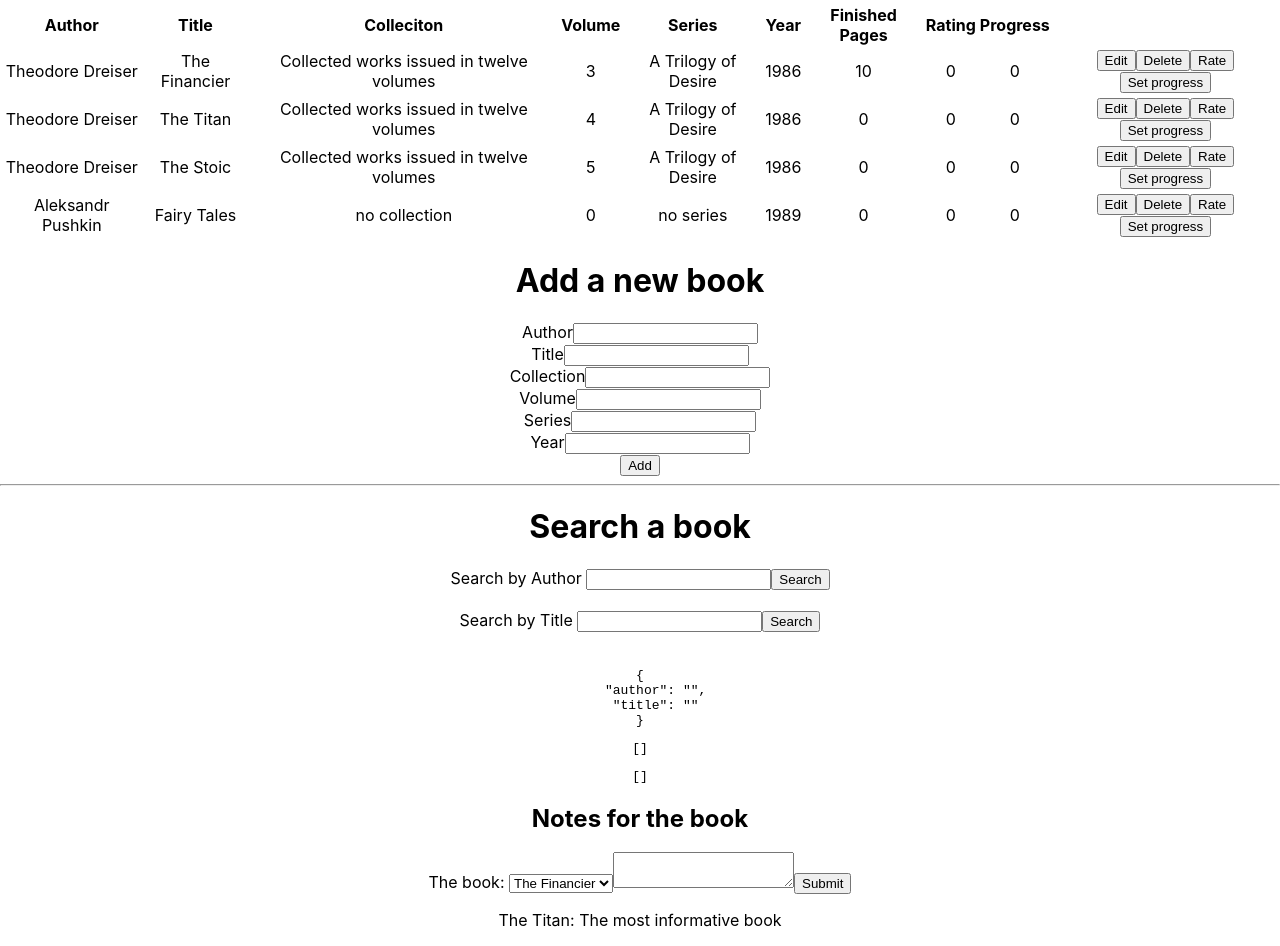
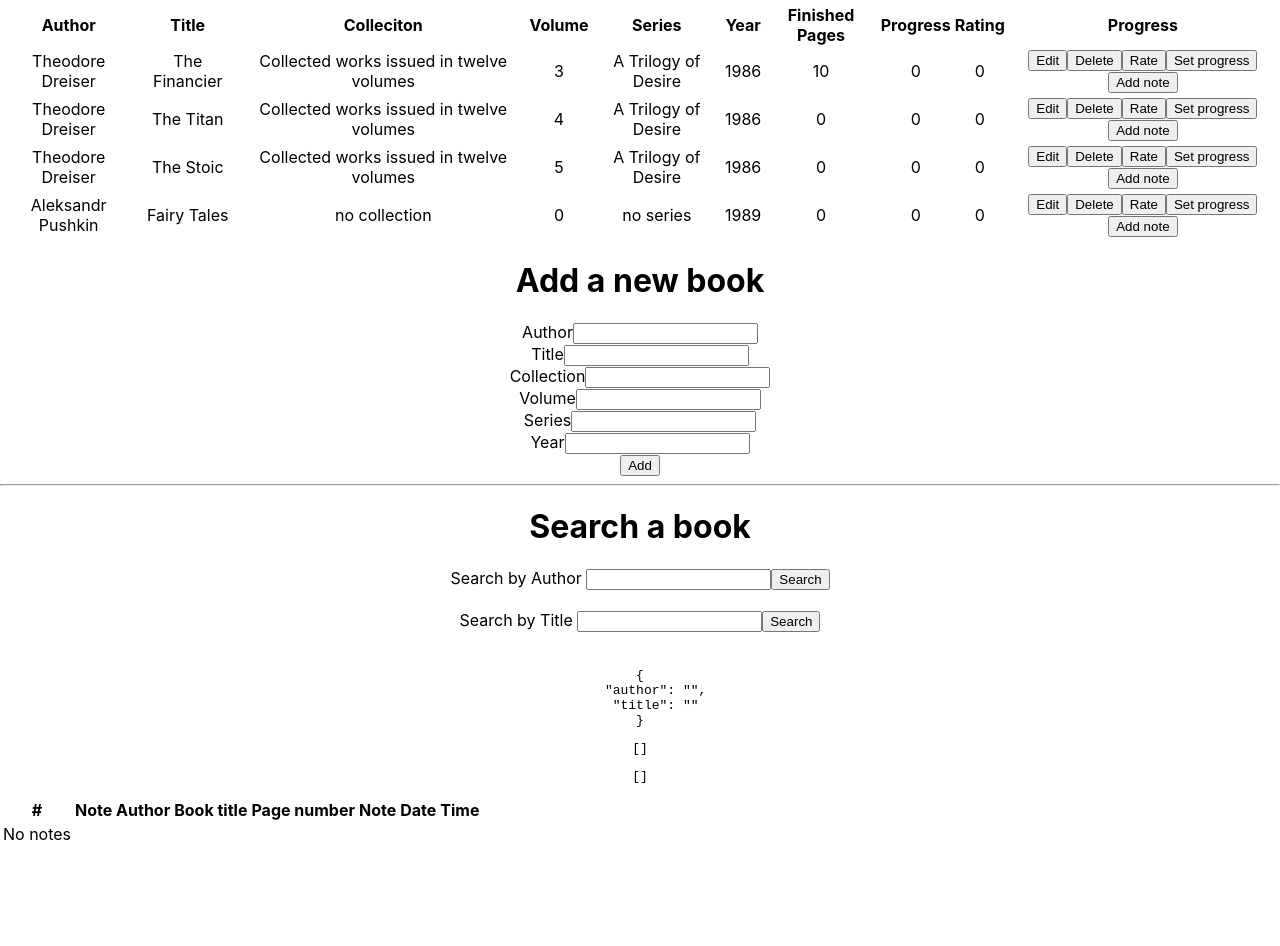
Before and after one commit to anmud/book-catalogue-app, a React (Create React App) app: page / in a window 1280 px wide. Shown: the part 80-1026 px from the top of the page. After the commit the page ends 927 px from the top, so only its background shows below. Built offline with nearby package versions, Linux system fonts and the light colour scheme.

Commit message:
notes list and date

```diff
--- a/src/App.js
+++ b/src/App.js
@@ -1,16 +1,34 @@
 import React, { useState } from 'react';
 import './App.css';
-import Catalogue from './component/books-catalogue/Component'
-import AddBook from './component/add-book/Component';
-import SearchBook from './component/search/Component';
-import Rating from './component/rating/Component';
-import EditBook from './component/edit-book/Component'
-import Progress from './component/progress/Component'
-import Notes from './component/notes/Component'
+import Catalogue from './components/books-catalogue/Component'
+import AddBook from './components/add-book/Component';
+import SearchBook from './components/search/Component';
+import Rating from './components/rating/Component';
+import EditBook from './components/edit-book/Component'
+import Progress from './components/progress/Component'
+import Notes from './components/notes/Component'
+import NotesList from './components/notes/NotesList'
 
 
 
 function App() {
+
+
+  const [options, setOptions] = useState({
+    day: 'numeric',
+    month: 'short',
+    year: 'numeric'
+  })
+
+
+  const [date, setDate] = useState({
+    dateFormat : new Date().toLocaleDateString('en-GB', options),
+    time: ("0" + new Date().getHours()).slice(-2) + ":" + ("0" + new Date().getMinutes()).slice(-2),
+  })
+
+  console.log("date", date)
+
+
   const [books, setBooks] = useState([
     // an object is a collection of 1) related data and 2) a container of primitive data type
     {
@@ -23,7 +41,7 @@ function App() {
       finishedPages: 10,
       progress: 0,
       series: "A Trilogy of Desire",
-      note: "",
+      notes: [{noteId: 1, noteAuthor: "Dimitri", bookTitle: "The Financier", content: "blabla", date: date.dateFormat, time: date.time, bookPage: 205}, {noteId: 2, noteAuthor: "Anastasia", bookTitle: "The Financier", content: "bala", date: date.dateFormat, time: date.time, bookPage: 127}],
       year: 1986,
       rating: 0
     },
@@ -37,7 +55,7 @@ function App() {
       finishedPages: 0,
       progress: 0,
       series: "A Trilogy of Desire",
-      note: [{noteId: 1, content: "blabla", time: new Date(), author: "Dimitri", page: 195}, {noteId: 2, content: "bala"}],
+      notes: [{noteId: 1, noteAuthor: "Dimitri", bookTitle: "The Titan", content: "blabla", date: date.dateFormat, time: date.time, bookPage: 205}, {noteId: 2, noteAuthor: "Anastasia", bookTitle: "The Titan", content: "bala", date: date.dateFormat, time: date.time, bookPage: 127}],
       year: 1986,
       rating: 0
     },
@@ -51,7 +69,7 @@ function App() {
       finishedPages: 0,
       progress: 0,
       series: "A Trilogy of Desire",
-      note: "",
+      notes: [{noteId: 1, noteAuthor: "Dimitri", bookTitle: "The Stoic", content: "blabla", date: date.dateFormat, time: date.time, bookPage: 205}, {noteId: 2, noteAuthor: "Anastasia", bookTitle: "The Stoic", content: "bala", date: date.dateFormat, time: date.time, bookPage: 127}],
       year: 1986,
       rating: 0
     },
@@ -65,11 +83,12 @@ function App() {
       finishedPages: 0,
       progress: 0,
       series: "no series",
-      note: "",
+      notes: [{noteId: 1, noteAuthor: "Dimitri", bookTitle: "Fairy Tales", content: "blabla", date: date.dateFormat, time: date.time, bookPage: 205}, {noteId: 2, noteAuthor: "Anastasia", bookTitle: "Fairy Tales", content: "bala", date: date.dateFormat, time: date.time, bookPage: 127}],
       year: 1989,
       rating: 0
     },
   ])
+
 
   const [currentBook, setCurrentBook] = useState({
     id: 0,
@@ -127,7 +146,7 @@ function App() {
 
   const updateRating = ({ bookToRate, id }) => {
     setRate(false)
-    return setBooks(books.map(book => (book.id === bookToRate.id ? { ...book, rating: bookToRate.rating } : book)))
+    return setBooks(books.map(book => (book.id === id ? { ...book, rating: bookToRate.rating } : book)))
   }
 
   const [toggleProgress, setToggleProgress] = useState(false)
@@ -152,38 +171,29 @@ function App() {
     })
   }
 
-
-
   const updateProgress = ({ bookInProgress, id }) => {
     console.log(bookInProgress)
     return setBooks(books.map(book =>
       (book.id === id ? { ...book, finishedPages: bookInProgress.finishedPages, progress: (Math.round((bookInProgress.finishedPages / bookInProgress.pages) * 100)) }: book)))
-
-    // return countProgress(books,id)
   }
 
-  // const [percent, setPercent] = useState(0)
 
-  // const countProgress = (books,id) => {
-  //   const result = books.map(book => (
-  //     book.id === id
-  //     ? parseFloat((book.finishedPages * book.pages / 100) + " %")
-  //     : book
-  //   ))
-  //   console.log("result", result)
-  //   return parseFloat(setPercent())
-  // }
+ const [toggleNotes, setToggleNotes] = useState(false)
 
+ const [bookToNote, setBookToNote] = useState({
+  id: 0,
+  title: "",
+  notes: [{noteId: 0, noteAuthor: "", bookTitle: "", content: "", time: date.dateFormat,  bookPage: 0}],
+  currentDate: '',
+  currentTime: ''
+ })
 
-  const [allNotes, setAllNotes] = useState([
-    {
-      id: 1,
-      bookTitle: 'The Titan',
-      note: "The most informative book",
-    }
-  ])
+  const addNote = ({chosenBook}) => {
+   setToggleNotes(true)
+   return  setBookToNote({id: chosenBook.id, title: chosenBook.title, notes: chosenBook.notes, currentDate: date.dateFormat, currentTime: date.time})
+  }
 
-
+ console.log("book to note", bookToNote)
 
   return (
     <div className="App">
@@ -213,7 +223,7 @@ function App() {
                 editRow={editRow}
                 editRating={editRating}
                 editProgress={editProgress}
-                allNotes={allNotes}
+                addNote={addNote}
               />
 
             </div>
@@ -276,12 +286,33 @@ function App() {
         books={books}
       />
 
-      <Notes
-        books={books}
-        allNotes={allNotes}
-        setAllNotes={setAllNotes}
-      />
+     <div>
+     { toggleNotes ?
+     (
+         <Notes
+         books={books}
+         setBooks={setBooks}
+         setToggleNotes={setToggleNotes}
+         bookToNote={bookToNote}
+         setBookToNote={setBookToNote}
+         date={date}
+       />
 
+     ) : (
+        console.log("add notes")
+     )}
+
+     </div>
+
+
+     <div>
+       <NotesList
+       books={books}
+       setBooks={setBooks}
+       bookToNote={bookToNote}
+       setBookToNote={setBookToNote}
+       />
+     </div>
 
 
     </div>
--- a/src/component/notes/Component.js
+++ /dev/null
@@ -1,36 +0,0 @@
-import React  from 'react';
-import NotesContainer from './NotesContainer'
-
-
-function Notes({ books, allNotes, setAllNotes }) {
-
-    const updateNotes = (note) => {
-        note.id = allNotes.length + 1
-        return setAllNotes([...allNotes, note])
-    }
-
-    // console.log("all notes", allNotes)
-
-    return (
-        <div>
-
-            <NotesContainer
-                books={books}
-                updateNotes={updateNotes}
-            />
-
-            <div>
-                <div>
-                    {
-                        allNotes.map(note => <p key={note.id}>{note.bookTitle}:  {note.note}</p>)
-                    }
-                </div>
-
-
-            </div>
-
-        </div>
-    );
-}
-
-export default Notes;
--- a/src/component/notes/NotesContainer.js
+++ /dev/null
@@ -1,57 +0,0 @@
-import React, {useState}  from 'react';
-
-
-function NotesContainer({books, updateNotes}) {
-
-    const [note, setNote] = useState({
-
-        id: 0,
-        bookTitle: '',
-        note: "",
-
-    })
-
-    const handleChange = event => {
-    const {name, value} = event.target
-    setNote({...note, [name]: value})
-    }
-
-
-
-  return (
-    <div>
-
-     <h2>Notes for the book</h2>
-
-          <div>
-
-                <form onSubmit={event => {
-                    event.preventDefault()
-                    updateNotes(note)
-                }}>
-
-                <label>The book: </label>
-                <select
-                    value={note.bookTitle}
-                    onChange={handleChange}
-                    name="bookTitle">
-                    {
-                        books.map(book => <option key={book.id} value={book.title}> {book.title}</option>)
-                    }
-                </select>
-
-
-                <textarea name="note" value={note.note}
-                    onChange={handleChange} />
-
-                <button>Submit</button>
-
-            </form>
-
-          </div>
-
-    </div>
-  );
-}
-
-export default NotesContainer;
--- a/src/component/books-catalogue/Component.js
+++ b/src/components/books-catalogue/Component.js
@@ -16,7 +16,7 @@ function Catalogue(props) {
 
  // })
 
- const {books, setBooks, editRow, editRating, editProgress, } = props
+ const {books, setBooks, editRow, editRating, editProgress, addNote } = props
 
  const deleteBook = ({ books, bookId }) => {
   return setBooks(books.filter(book => book.id !== bookId))
@@ -37,6 +37,7 @@ function Catalogue(props) {
         <th>Series</th>
         <th>Year</th>
         <th>Finished Pages</th>
+        <th>Progress</th>
         <th>Rating</th>
         <th>Progress</th>
       </tr>
@@ -52,13 +53,15 @@ function Catalogue(props) {
         <td>{book.series}</td>
         <td>{book.year}</td>
         <td>{book.finishedPages}</td>
+        <td>{book.progress}</td>
         <td>{book.rating}</td>
-        <td>{book.progress}</td>
+
         <td>
           <button onClick={() => editRow(book)}>Edit</button>
           <button onClick={()=>deleteBook({books: books, bookId: book.id})}>Delete</button>
           <button onClick={() => editRating(book)}>Rate</button>
           <button onClick={() => editProgress(book)}>Set progress</button>
+          <button onClick={() => addNote({books: books, chosenBook: book})}>Add note</button>
 
         </td>
       </tr>
--- /dev/null
+++ b/src/components/notes/Component.js
@@ -0,0 +1,26 @@
+import React  from 'react';
+import NotesContainer from './NotesContainer'
+
+
+function Notes({ books, setBooks, setToggleNotes, bookToNote, setBookToNote }) {
+
+
+
+    return (
+        <div>
+
+            <NotesContainer
+                books={books}
+                setBooks={setBooks}
+                setToggleNotes={setToggleNotes}
+                bookToNote={bookToNote}
+                setBookToNote={setBookToNote}
+            />
+
+
+
+        </div>
+    );
+}
+
+export default Notes;
--- /dev/null
+++ b/src/components/notes/NotesList.js
@@ -0,0 +1,61 @@
+import React from 'react';
+
+
+
+function NotesList({books, bookToNote}) {
+
+ const filteredBook =  books.filter(book => bookToNote.id === book.id)
+
+ const notes = filteredBook.length > 0 ? filteredBook[0].notes : []
+
+
+
+    return (
+        <div>
+
+        <div>
+             <table>
+                <thead>
+                  <tr>
+                    <th>#</th>
+                    <th>Note Author</th>
+                    <th>Book title</th>
+                    <th>Page number</th>
+                    <th>Note</th>
+                    <th>Date</th>
+                    <th>Time</th>
+                  </tr>
+                </thead>
+                <tbody>
+                { notes.length > 0 ?
+                    ( notes.map(note =>
+                    (<tr key={note.noteId}>
+                    <td>{note.noteId}</td>
+                    <td>{note.noteAuthor}</td>
+                    <td>{note.bookTitle}</td>
+                    <td>{note.bookPage}</td>
+                    <td>{note.content}</td>
+                    <td>{note.date}</td>
+                    <td>{note.time}</td>
+                    <td>
+                      <button >Edit</button>
+                      <button >Delete</button>
+                    </td>
+                  </tr>
+                    ))
+                    ) : (
+                        <tr>
+                            <td>No notes</td>
+                        </tr>
+                    )
+                   }
+                </tbody>
+              </table>
+        </div>
+
+
+       </div>
+    );
+}
+
+export default NotesList;
--- a/src/component/progress/Component.js
+++ b/src/components/progress/Component.js
@@ -27,7 +27,7 @@ const handleInputChange = event => {
 
 
      <p>You've already read {bookInProgress.finishedPages} from {bookInProgress.pages} pages, percentage of {Math.round((bookInProgress.finishedPages / bookInProgress.pages) * 100) + "%"}</p>
-     {/* <p>Progress: {percent}</p> */}
+
    <hr/>
     </div>
   );
```
Also changed, not shown: src/components/notes/NotesContainer.js (added, +90 -0 lines), src/components/add-book/Component.js (renamed from src/component/add-book/Component.js), src/components/edit-book/Component.js (renamed from src/component/edit-book/Component.js), src/components/rating/Component.js (renamed from src/component/rating/Component.js), src/components/search/Component.js (renamed from src/component/search/Component.js).
